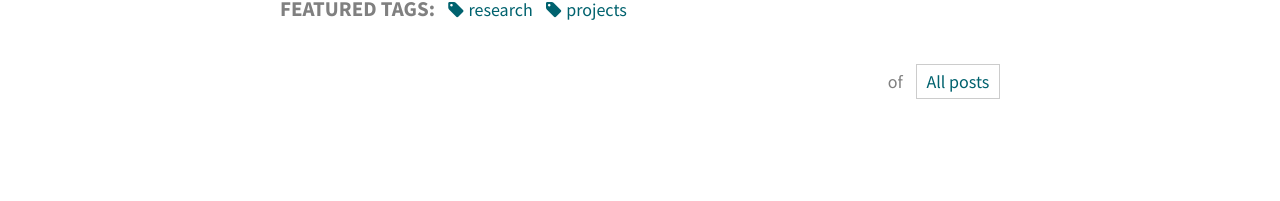
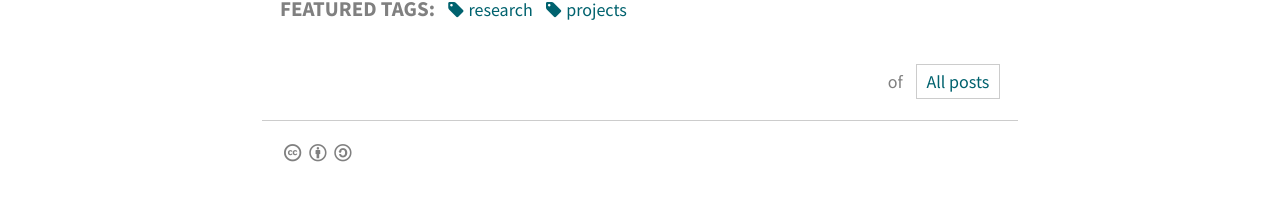
Before and after one commit to fdavidcl/fdavidcl.github.io, a Jekyll site: the page built from blog/index.html, in a window 1280 px wide. Shown: the part 184-385 px from the top of the page. Built offline with Jekyll 4.4.1, drawn with Linux system fonts in a browser that asks for light colours.

Commit message:
Add license

```diff
--- /dev/null
+++ b/_includes/license.html
@@ -0,0 +1,9 @@
+<footer>
+  <div class="license">
+    <a href="https://creativecommons.org/licenses/by-sa/4.0/">
+      <i class="icon icon-cc"></i
+      ><i class="icon icon-cc-by"></i
+      ><i class="icon icon-cc-sa"></i>
+    </a>
+  </div>
+</footer>
--- a/_layouts/post.html
+++ b/_layouts/post.html
@@ -4,3 +4,5 @@ layout: default
 
 {% assign post = page %}
 {% include single_post.html %}
+
+{% include license.html %}
--- a/assets/stylesheets/default.sass
+++ b/assets/stylesheets/default.sass
@@ -265,6 +265,15 @@ body
         a
           font-weight: normal
 
+  footer
+    border-top: 1px solid mix($foreground, $background, 20%)
+    padding: 1em
+    margin: 1em -1em
+    color: mix($foreground, $background, 50%)
+
+    a
+      color: inherit
+
 .big-text
   font-size: 300%
   letter-spacing: -0.05em
--- a/blog/index.html
+++ b/blog/index.html
@@ -36,16 +36,4 @@ paginate:
   <a href="/blog/archive">All posts</a>
 </nav>
 
-<style>
-.wrapper .sidebar .side-content .sections .section-blog {
-  background: #{{ site.style.background }};
-  color: #{{ site.style.foreground }};
-  border-color: #{{ site.style.background }}
-}
-@media (min-width: 64em) {
-  .wrapper .sidebar .side-content .sections .section-blog {
-    margin-right: -2rem;
-    padding-right: 2rem;
-  }
-}
-</style>
+{% include license.html %}
```
